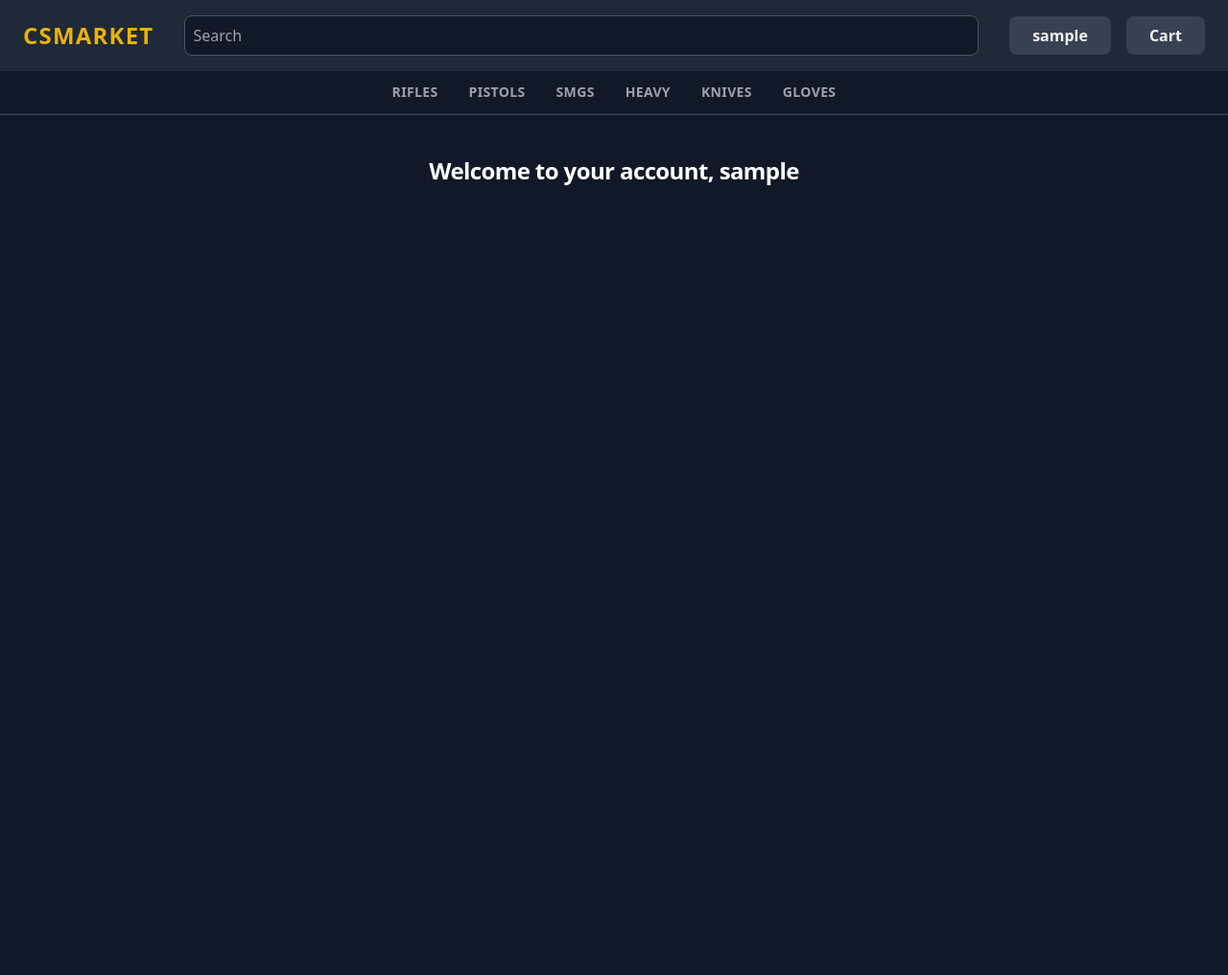
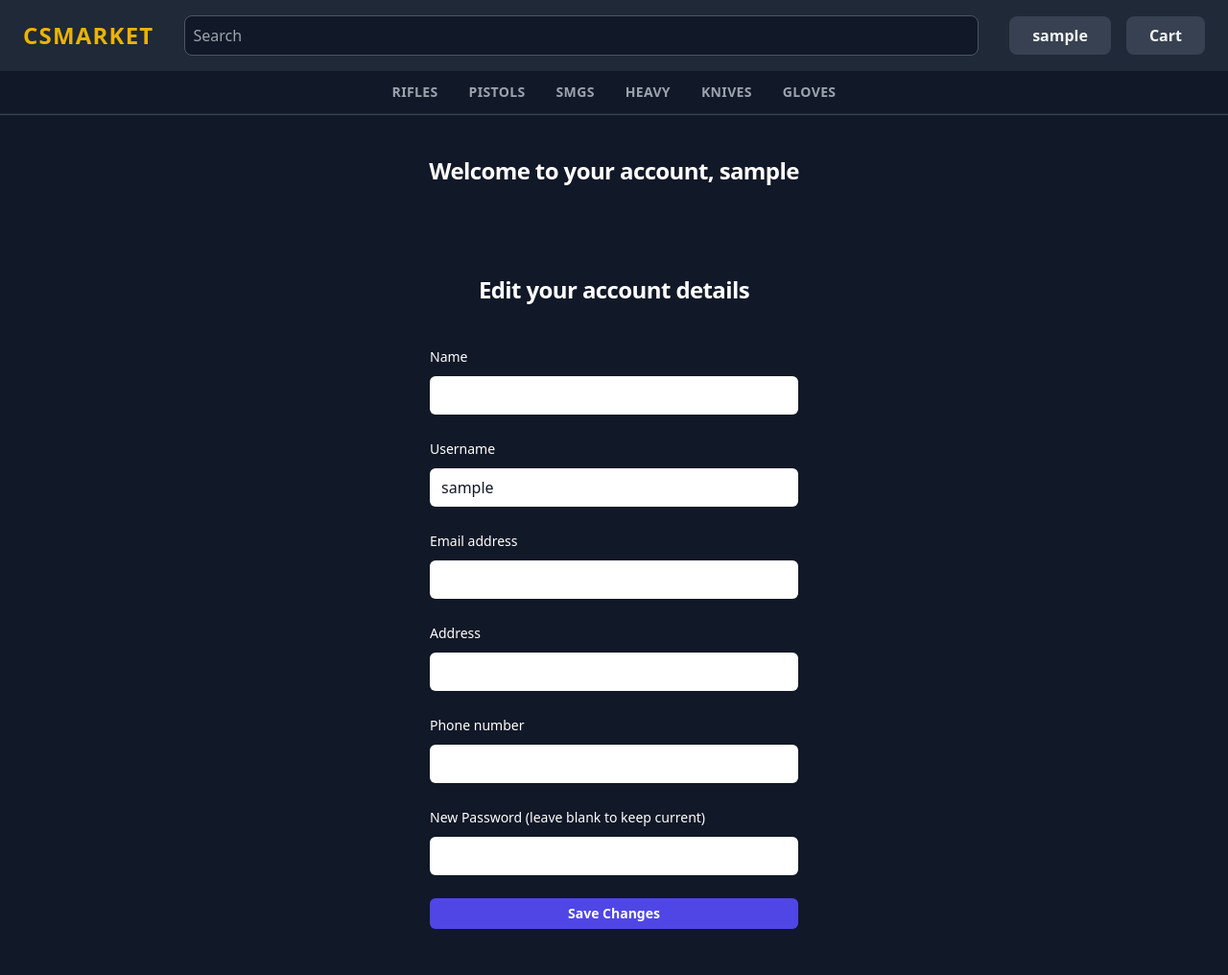
Before and after one commit to linham-8/D0018E_Database_Project, a Flask app: page /user in a window 1280 px wide. Shown: the whole page at 96% size. Before the commit the page ends 193 px from the top, so only its background shows below. Run offline with Flask 3, Linux system fonts and the light colour scheme; the visitor is signed in with stand-in values (Sample User, id 1); some libraries are stand-ins or nearby versions.

Commit message:
Added ability to edit user info, input validation & flash message macro

```diff
--- a/app.py
+++ b/app.py
@@ -4,7 +4,7 @@ from sqlalchemy import func
 from functools import wraps
 from extensions import db, app
 from models import Skin, User, UserInfo, Transaction
-
+import re
 
 WEAPON_CATEGORIES = {
     "Rifles": [
@@ -73,6 +73,15 @@ WEAPON_CATEGORIES = {
 @app.context_processor
 def inject_categories():
     return dict(weapon_categories=WEAPON_CATEGORIES)
+
+
+@app.context_processor
+def inject_flash_colors():
+    color_map = {
+        'success': 'bg-green-900/30 text-green-400 border-green-500/50',
+        'error': 'bg-red-900/30 text-red-400 border-red-500/50',
+    }
+    return dict(flash_colors=color_map)
 
 
 def url_for_args(endpoint, **values):
@@ -157,6 +166,51 @@ def admin_required(f):
         return f(*args, **kwargs)
     return decorated_function
 
+
+def clean_form_data(key, default=None):
+    value = request.form.get(key, '').strip()
+
+    if not value:
+        return default
+
+    if key in ('email', 'username', 'login-id'):
+        return value.lower()
+
+    return value
+
+
+def validate_password(password, min_length=8):
+    errors = []
+
+    if len(password) < min_length:
+        errors.append(f'Password must be at least {min_length} characters long.')
+    if not re.search(r'[A-Z]', password):
+        errors.append('Password must contain at least one uppercase letter.')
+    if not re.search(r'[a-z]', password):
+        errors.append('Password must contain at least one lowercase letter.')
+    if not re.search(r'[0-9]', password):
+        errors.append('Password must contain at least one number.')
+    if not re.search(r'[!@#$%^&*(),.?":{}|<>]', password):
+        errors.append('Password must contain at least one special character.')
+
+    return errors
+
+
+def validate_phone(phone):
+    errors = []
+
+    if not re.match(r'^[\d\s\+\-\(\)\.]+$', phone):
+        errors.append('Phone number contains invalid characters.')
+
+    digits = re.sub(r'\D', '', phone)
+    if len(digits) < 7:
+        errors.append('Phone number is too short.')
+    if len(digits) > 15:
+        errors.append('Phone number is too long.')
+
+    return errors
+
+
 @app.route("/")
 def index():
     filters = {
@@ -203,60 +257,150 @@ def index():
 @app.route("/login", methods=['GET', 'POST'])
 def login():
     if current_user.is_authenticated:
-        return redirect(url_for)('index')
+        return redirect(url_for('index'))
     if request.method == 'POST':
-        login_id = request.form['login-id']
+        login_id = clean_form_data('login-id')
+
         user = User.query.filter_by(username=login_id).first()
         if not user:
-            email = UserInfo.query.filter_by(email=login_id).first()
-            if email:
-                user = email.user_account
-            else:
-                flash('Incorrect credentials', 'error')
-                return redirect(url_for('login'))
+            user_info = UserInfo.query.filter_by(email=login_id).first()
+            if user_info:
+                user = user_info.user_account
+
         if user and user.check_password(request.form['password']):
             login_user(user)
             return redirect(url_for('index'))
         else:
             flash('Incorrect credentials', 'error')
+            return redirect(url_for('login'))
+
     return render_template("login.html")
 
 
 @app.route("/register", methods=['GET', 'POST'])
 def register():
     if current_user.is_authenticated:
-        return redirect(url_for)('index')
+        return redirect(url_for('index'))
     if request.method == 'POST':
-        first_user = User.query.count() == 0
-        user = User(username=request.form['username'])
-        user.set_password(request.form['password'])
-        if first_user:
-            user.user_type = 'admin'
-        db.session.add(user)
-        db.session.flush()
+        try:
+            username = clean_form_data('username')
+            password = clean_form_data('password')
+            email = clean_form_data('email')
+            name = clean_form_data('name')
+            address = clean_form_data('address')
+            phone = clean_form_data('phone')
 
-        user_info = UserInfo(
-            user_account=user,
-            name=request.form['name'],
-            email=request.form['email'],
-            address=request.form['address'],
-            phone_number=request.form['phone'],
-        )
+            if not (username and password and email and name and address and phone):
+                flash('All fields are required', 'error')
+                return redirect(url_for('register'))
 
-        db.session.add(user_info)
-        db.session.commit()
-        return redirect(url_for('login'))
+            errors = []
+
+            errors.extend(validate_password(password))
+            errors.extend(validate_phone(phone))
+
+            if User.query.filter_by(username=username).first():
+                errors.append('Username already taken.')
+            if UserInfo.query.filter_by(email=email).first():
+                errors.append('Email already registered.')
+
+            if errors:
+                for error in errors:
+                    flash(error, 'error')
+                return redirect(url_for('register'))
+
+            first_user = User.query.count() == 0
+            user = User(username=username)
+            user.set_password(password)
+
+            if first_user:
+                user.user_type = 'admin'
+
+            db.session.add(user)
+            db.session.flush()
+
+            user_info = UserInfo(
+                user_account=user,
+                name=name,
+                email=email,
+                address=address,
+                phone_number=phone,
+            )
+            db.session.add(user_info)
+            db.session.commit()
+
+            return redirect(url_for('login'))
+
+        except Exception as e:
+            db.session.rollback()
+            flash('An unexpected error occurred. Please try again.', 'error')
+            print(f"Registration error: {e}")
+            return redirect(url_for('register'))
+
     return render_template("register.html")
 
 @app.route("/logout")
+@login_required
 def logout():
     logout_user()
-    return render_template("login.html")
+    return redirect(url_for('login'))
 
 @app.route("/user", methods=['GET', 'POST'])
 @login_required
 def user():
-    return render_template("user.html")
+    user_info = current_user.info
+    if request.method == 'POST':
+        try:
+            new_username = clean_form_data('username', current_user.username.lower())
+            new_email = clean_form_data('email', user_info.email.lower())
+            new_name = clean_form_data('name', user_info.name)
+            new_address = clean_form_data('address', user_info.address)
+            new_phone = clean_form_data('phone', user_info.phone_number)
+            new_password = clean_form_data('password')
+
+            if not (new_username and new_email and new_name and new_address and new_phone):
+                flash('All fields are required', 'error')
+                return redirect(url_for('user'))
+
+            errors = []
+
+            if new_password:
+                errors.extend(validate_password(new_password))
+            if new_phone != user_info.phone_number:
+                errors.extend(validate_phone(new_phone))
+            if new_username != current_user.username:
+                if User.query.filter_by(username=new_username).first():
+                    errors.append('Username already taken.')
+            if new_email != user_info.email:
+                if UserInfo.query.filter_by(email=new_email).first():
+                    errors.append('Email already in use.')
+
+            if errors:
+                for error in errors:
+                    flash(error, 'error')
+                return redirect(url_for('user'))
+
+            current_user.username = new_username
+            user_info.name = new_name
+            user_info.email = new_email
+            user_info.address = new_address
+            user_info.phone_number = new_phone
+
+            if new_password:
+                current_user.set_password(new_password)
+
+            db.session.commit()
+
+            flash('Profile updated successfully', 'success')
+            return redirect(url_for('user'))
+
+        except Exception as e:
+            db.session.rollback()
+            flash('An unexpected error occurred. Please try again.', 'error')
+            print(f"Update error: {e}")
+            return redirect(url_for('user'))
+
+    return render_template('user.html', user=current_user, info=user_info)
 
 @app.route("/admin", methods=['GET', 'POST'])
 @admin_required
--- a/templates/macros.html
+++ b/templates/macros.html
@@ -38,17 +38,10 @@
 {% endmacro %}
 
 {% macro skin_card(skin) %}
-<div
-    class="js-skin-card cursor-pointer aspect-square border border-gray-700 p-4 flex flex-col justify-between bg-gray-800 rounded-card hover:shadow-lg transition-all relative group"
-    data-id="{{ skin.id }}"
-    data-name="{{ skin.name}}"
-    data-price="{{ skin.price }}"
-    data-wear="{{ skin.wear_name }}"
-    data-image="{{ skin.image }}"
-    data-stattrak="{{ skin.is_stattrak }}"
-    data-float="{{ skin.float_value }}"
-    data-seed="{{ skin.paint_seed }}"
-    data-rarity="{{ skin.rarity }}"
+<div class="js-skin-card cursor-pointer aspect-square border border-gray-700 p-4 flex flex-col justify-between bg-gray-800 rounded-card hover:shadow-lg transition-all relative group"
+    data-id="{{ skin.id }}" data-name="{{ skin.name}}" data-price="{{ skin.price }}" data-wear="{{ skin.wear_name }}"
+    data-image="{{ skin.image }}" data-stattrak="{{ skin.is_stattrak }}" data-float="{{ skin.float_value }}"
+    data-seed="{{ skin.paint_seed }}" data-rarity="{{ skin.rarity }}"
     data-pattern="{% if skin.pattern %}{{ skin.pattern.name }}{% else %}None{% endif %}">
     <div class="absolute top-0 left-0 right-0 h-1 rounded-t-card opacity-80 {{ get_rarity_class(skin.rarity|string) }}">
     </div>
@@ -88,3 +81,20 @@
     {% endif %}
 </div>
 {% endmacro %}
+
+{% macro display_flashed_messages() %}
+{% with messages = get_flashed_messages(with_categories=true) %}
+{% if messages %}
+<div class="space-y-4 mb-6">
+    {% for category, message in messages %}
+    {% set classes = flash_colors.get(category, 'bg-gray-800 text-gray-300 border-gray-600') %}
+    <div class="flex items-center p-4 rounded-md border {{ classes }}" role="alert">
+        <div class="text-sm font-medium">
+            {{ message }}
+        </div>
+    </div>
+    {% endfor %}
+</div>
+{% endif %}
+{% endwith %}
+{% endmacro %}
--- a/templates/user.html
+++ b/templates/user.html
@@ -1,7 +1,80 @@
 {% extends "base.html" %}
+
+{% from "macros.html" import display_flashed_messages with context %}
 
 {% block content %}
 <h2 class="mt-10 text-center text-2xl font-bold leading-9 tracking-tight text-white">
-    Welcome to your account, {{current_user.username}}
+    Welcome to your account, {{ current_user.username }}
 </h2>
+
+<div class="flex min-h-full flex-col justify-center px-6 py-12 lg:px-8">
+    <div class="sm:mx-auto sm:w-full sm:max-w-sm">
+        <h2 class="mt-10 text-center text-2xl font-bold leading-9 tracking-tight text-white">
+            Edit your account details
+        </h2>
+    </div>
+
+    <div class="mt-10 sm:mx-auto sm:w-full sm:max-w-sm">
+        <div class="max-w-sm mx-auto">{{ display_flashed_messages() }}</div>
+        <form class="space-y-6" action="{{ url_for('user') }}" method="POST">
+
+            <div>
+                <label for="name" class="block text-sm font-medium leading-6 text-white">Name</label>
+                <div class="mt-2">
+                    <input id="name" name="name" type="text" required value="{{ info.name }}"
+                        class="block w-full rounded-md border-0 py-2 px-3 text-gray-900 bg-white">
+                </div>
+            </div>
+
+            <div>
+                <label for="username" class="block text-sm font-medium leading-6 text-white">Username</label>
+                <div class="mt-2">
+                    <input id="username" name="username" type="text" required value="{{ current_user.username }}"
+                        class="block w-full rounded-md border-0 py-2 px-3 text-gray-900 bg-white">
+                </div>
+            </div>
+
+            <div>
+                <label for="email" class="block text-sm font-medium leading-6 text-white">Email address</label>
+                <div class="mt-2">
+                    <input id="email" name="email" type="email" required value="{{ info.email }}"
+                        class="block w-full rounded-md border-0 py-2 px-3 text-gray-900 bg-white">
+                </div>
+            </div>
+
+            <div>
+                <label for="address" class="block text-sm font-medium leading-6 text-white">Address</label>
+                <div class="mt-2">
+                    <input id="address" name="address" type="text" required value="{{ info.address }}"
+                        class="block w-full rounded-md border-0 py-2 px-3 text-gray-900 bg-white">
+                </div>
+            </div>
+
+            <div>
+                <label for="phone" class="block text-sm font-medium leading-6 text-white">Phone number</label>
+                <div class="mt-2">
+                    <input id="phone" name="phone" type="tel" required value="{{ info.phone_number }}"
+                        class="block w-full rounded-md border-0 py-2 px-3 text-gray-900 bg-white">
+                </div>
+            </div>
+
+            <div>
+                <label for="password" class="block text-sm font-medium leading-6 text-white">
+                    New Password (leave blank to keep current)
+                </label>
+                <div class="mt-2">
+                    <input id="password" name="password" type="password"
+                        class="block w-full rounded-md border-0 py-2 px-3 text-gray-900 bg-white">
+                </div>
+            </div>
+
+            <div>
+                <button type="submit"
+                    class="flex w-full justify-center rounded-md bg-indigo-600 px-3 py-1.5 text-sm font-semibold text-white hover:bg-indigo-500">
+                    Save Changes
+                </button>
+            </div>
+        </form>
+    </div>
+</div>
 {% endblock %}
```
Also changed, not shown: templates/login.html (+7 -11 lines), templates/register.html (+11 -8 lines).
